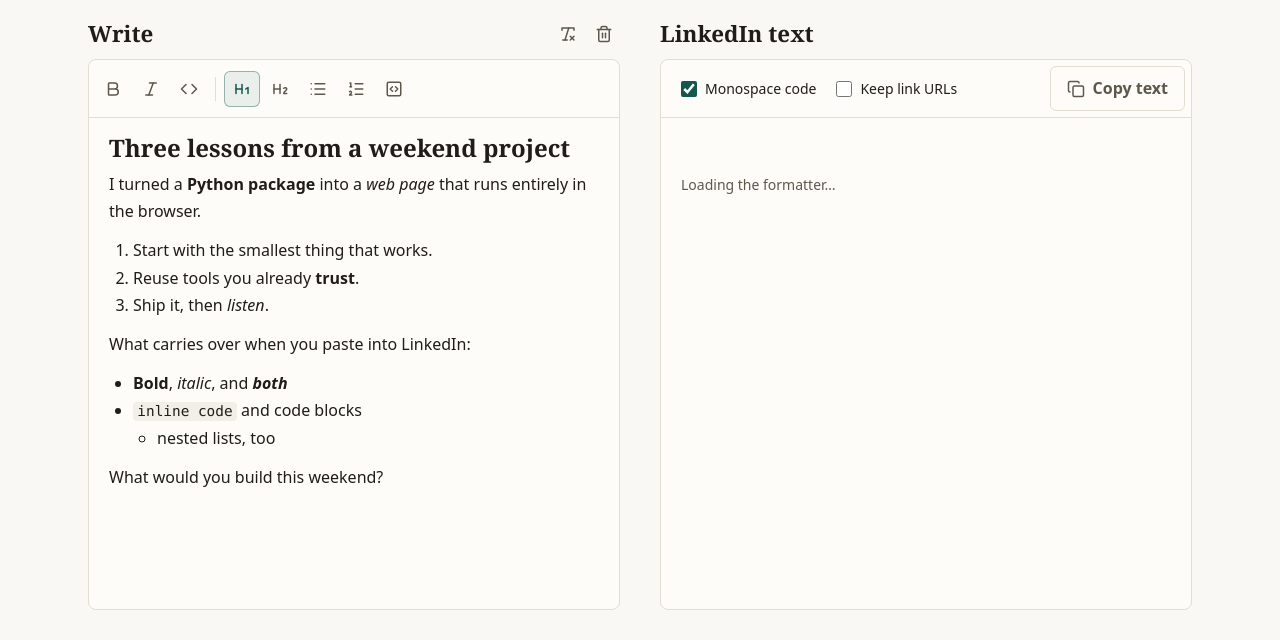
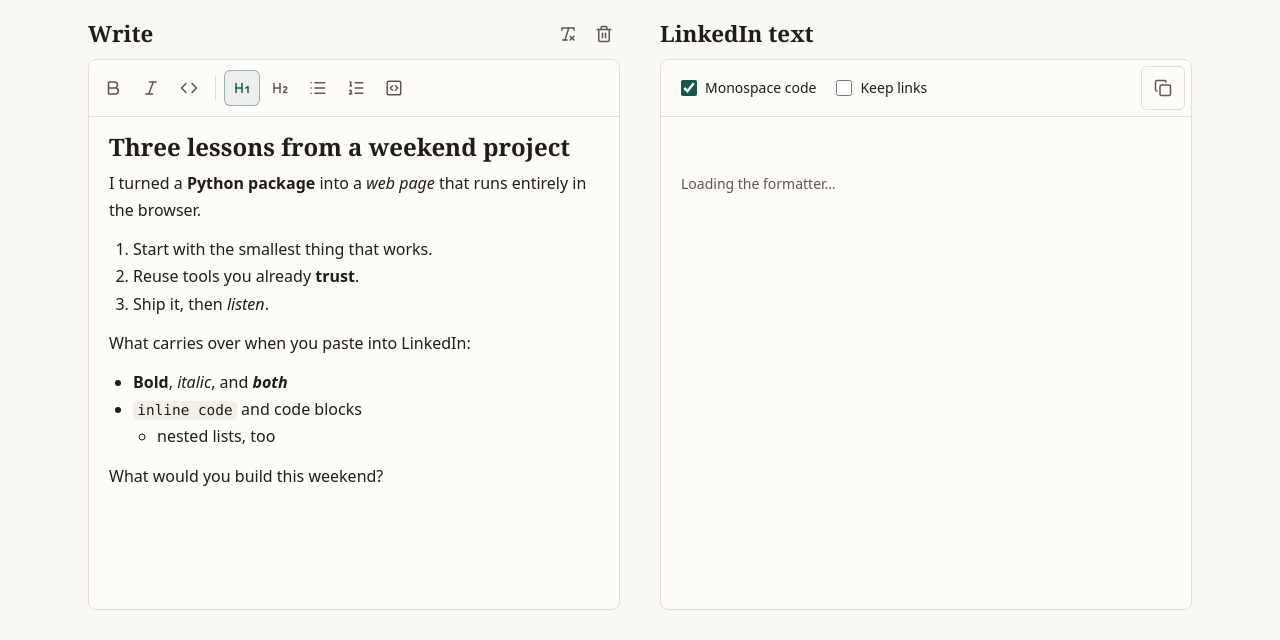
Before and after one commit to IndrajeetPatil/linkedin-post-formatter, a website built with Vite: page index.html in a window 1280 px wide. Shown: the part 160-800 px from the top of the page. Built offline with nearby package versions, Linux system fonts and the light colour scheme.

Commit message:
feat(post): shorten the links option and make the copy button an icon (#23)

```diff
--- a/index.html
+++ b/index.html
@@ -243,13 +243,18 @@
           <div class="post-actions">
             <div class="options">
               <label><input type="checkbox" id="monospace-code" checked /> Monospace code</label>
-              <label><input type="checkbox" id="preserve-links" /> Keep link URLs</label>
+              <label><input type="checkbox" id="preserve-links" /> Keep links</label>
             </div>
             <span class="copy">
-              <button type="button" id="copy" class="btn btn-primary" aria-disabled="true">
+              <button
+                type="button"
+                id="copy"
+                class="btn btn-primary"
+                aria-label="Copy text"
+                aria-disabled="true"
+              >
                 <i data-lucide="copy"></i>
                 <i data-lucide="check"></i>
-                Copy text
               </button>
               <span class="tip" role="status"></span>
             </span>
--- a/src/style.css
+++ b/src/style.css
@@ -611,11 +611,17 @@ svg {
   cursor: not-allowed;
 }
 
-/* The copy button swaps its icon for a check once the text is on the
-   clipboard; the bubble beside it says so in words. */
+/* The copy button is a square icon, named "Copy text" for assistive
+   technology; it swaps its icon for a check once the text is on the
+   clipboard, and the bubble beside it says so in words. */
 .copy {
   position: relative;
   margin-left: auto;
+}
+
+#copy {
+  width: 2.75rem;
+  padding: 0;
 }
 
 #copy [data-lucide="check"],
```
Also changed, not shown: DESIGN.md (+3 -1 lines).
